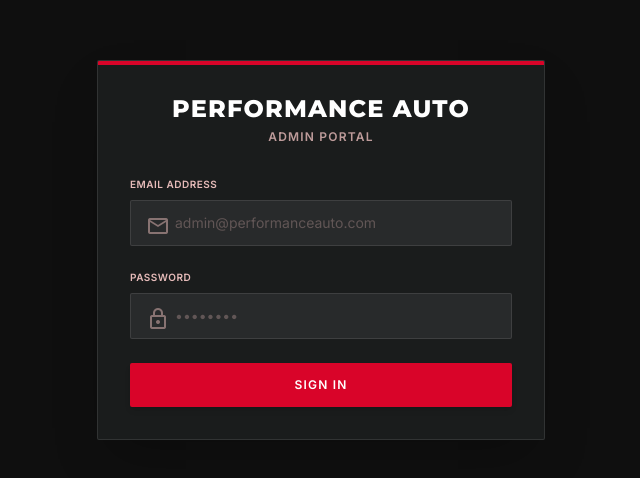
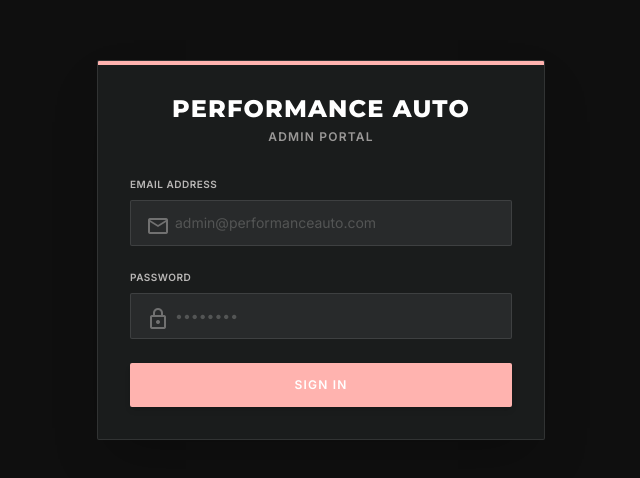
Before and after one commit to yanisghost/performance-auto, a React (Vite) app in the folder Frontend/: page /admin/login in a window 1280 px wide. Shown: the part 150-628 px from the top of the page, without its empty margins (319-959 px from the left). Built offline with nearby package versions, Linux system fonts and the light colour scheme; no server answers.

Commit message:
Implement dynamic overrides for on-surface text, borders, and accent backgrounds inside index.css

```diff
--- a/Frontend/src/index.css
+++ b/Frontend/src/index.css
@@ -10,6 +10,7 @@
   --bg-header: #ffffff;
   --text-header: #111827;
   --accent-glow: rgba(11, 15, 20, 0.03);
+  --primary-color: #d90429;
 }
 
 .dark {
@@ -22,11 +23,12 @@
   --bg-header: #121414;
   --text-header: #e2e2e2;
   --accent-glow: rgba(255, 255, 255, 0.05);
+  --primary-color: #ffb3af;
 }
 
 @theme {
-  --color-primary: #ffb3af;
-  --color-primary-container: #d90429;
+  --color-primary: var(--primary-color);
+  --color-primary-container: var(--primary-color);
   --color-on-primary: #68000e;
   --color-on-primary-container: #ffeae8;
   --color-secondary: #c8c6c5;
@@ -37,18 +39,20 @@
   --color-tertiary-container: #6d6c6c;
   --color-on-tertiary: #303030;
   --color-on-tertiary-container: #f1eeee;
-  --color-surface: #121414;
-  --color-surface-dim: #121414;
-  --color-surface-bright: #37393a;
-  --color-surface-container: #1e2020;
-  --color-surface-container-lowest: #0c0f0f;
-  --color-surface-container-low: #1a1c1c;
-  --color-surface-container-high: #282a2b;
-  --color-surface-container-highest: #333535;
-  --color-background: #121414;
-  --color-on-background: #e2e2e2;
-  --color-on-surface: #e2e2e2;
-  --color-on-surface-variant: #e7bcba;
+
+  --color-surface: var(--bg-main);
+  --color-surface-dim: var(--bg-main);
+  --color-surface-bright: var(--bg-card);
+  --color-surface-container: var(--bg-card);
+  --color-surface-container-lowest: var(--bg-main);
+  --color-surface-container-low: var(--bg-card);
+  --color-surface-container-high: var(--bg-card-hover);
+  --color-surface-container-highest: var(--bg-card-hover);
+
+  --color-background: var(--bg-main);
+  --color-on-background: var(--text-main);
+  --color-on-surface: var(--text-main);
+  --color-on-surface-variant: var(--text-muted);
   --color-outline: #ae8885;
   --color-outline-variant: #5d3f3d;
 
@@ -123,3 +127,46 @@ body {
 .fill-1 {
   font-variation-settings: 'FILL' 1, 'wght' 400, 'GRAD' 0, 'opsz' 24 !important;
 }
+
+/* Dynamic primary color overrides for hardcoded Tailwind classes */
+.text-\[\#ffb3af\] {
+  color: var(--primary-color) !important;
+}
+.border-\[\#ffb3af\] {
+  border-color: var(--primary-color) !important;
+}
+.hover\:border-\[\#ffb3af\]:hover {
+  border-color: var(--primary-color) !important;
+}
+.text-primary-container {
+  color: var(--primary-color) !important;
+}
+.bg-primary-container {
+  background-color: var(--primary-color) !important;
+}
+.hover\:bg-primary-container:hover {
+  background-color: var(--primary-color) !important;
+}
+.accent-primary-container {
+  accent-color: var(--primary-color) !important;
+}
+
+/* Dynamic border and background overrides for hardcoded white-opacity helper classes */
+.border-white\/10 {
+  border-color: var(--border-color) !important;
+}
+.border-white\/5 {
+  border-color: var(--border-color) !important;
+}
+.divide-white\/10 > :not([hidden]) ~ :not([hidden]) {
+  border-color: var(--border-color) !important;
+}
+.divide-white\/5 > :not([hidden]) ~ :not([hidden]) {
+  border-color: var(--border-color) !important;
+}
+.bg-white\/5 {
+  background-color: var(--accent-glow) !important;
+}
+.hover\:bg-white\/5:hover {
+  background-color: var(--accent-glow) !important;
+}
```
